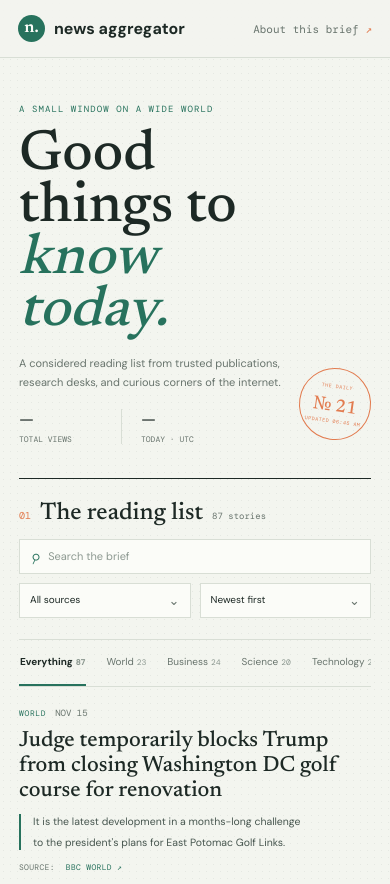
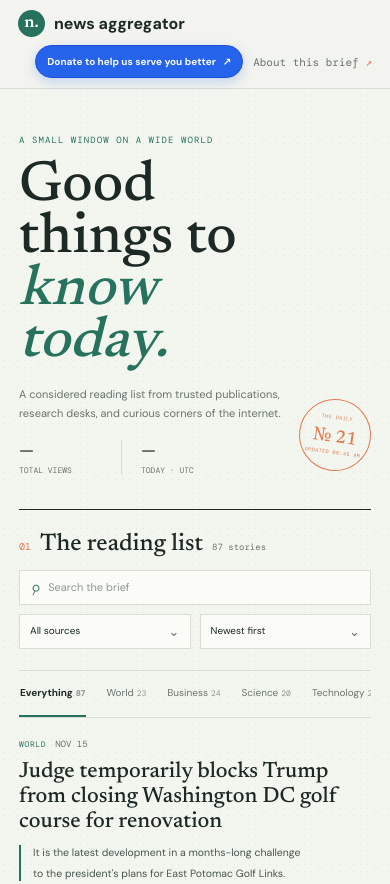
Before and after one commit to pbnkgopiram/newsaggregator, a plain HTML site: page index.html in a window 390 px wide. Shown: the top 884 px of the page. Drawn offline with nearby package versions, Linux system fonts and the light colour scheme; no server answers.

Commit message:
Update production donate button
Co-authored-by: Copilot <223556219+Copilot@users.noreply.github.com>

```diff
--- a/app.js
+++ b/app.js
@@ -53,7 +53,7 @@ function configureDonationLink() {
       link.href = parsedUrl.href;
       link.target = "_blank";
       link.rel = "noopener noreferrer";
-      document.querySelector("#donate-label").textContent = "Support this brief";
+      document.querySelector("#donate-label").textContent = "Donate to help us serve you better";
       link.hidden = false;
       return;
     }
--- a/index.html
+++ b/index.html
@@ -18,14 +18,16 @@
     <link href="https://fonts.googleapis.com/css2?family=DM+Mono:wght@400;500&family=DM+Sans:wght@400;500;600;700&family=Newsreader:opsz,wght@6..72,500;6..72,600&display=swap" rel="stylesheet">
     <link rel="stylesheet" href="styles.css">
     <script src="site-config.js" defer></script>
-    <script src="app.js" defer></script>
+    <script src="app.js?v=20261121-donate" defer></script>
   </head>
   <body>
     <header class="topbar">
       <a class="wordmark" href="./" aria-label="News Aggregator home"><span class="mark" aria-hidden="true">n.</span> news aggregator</a>
       <div class="topbar-note"><span class="live-dot" aria-hidden="true"></span> INDEPENDENTLY GATHERED <span class="topbar-divider">/</span> ALWAYS SOURCE-LINKED</div>
-      <a class="donate-link" id="donate-link" hidden><span id="donate-label">Donate</span><span aria-hidden="true">↗</span></a>
-      <a class="about-link" href="#about">About this brief <span aria-hidden="true">↗</span></a>
+      <div class="topbar-actions">
+        <a class="donate-link" id="donate-link" href="https://razorpay.me/@gopiramkrishnamurthy" target="_blank" rel="noopener noreferrer"><span id="donate-label">Donate to help us serve you better</span><span aria-hidden="true">↗</span></a>
+        <a class="about-link" href="#about">About this brief <span aria-hidden="true">↗</span></a>
+      </div>
     </header>
 
     <main>
--- a/site-config.js
+++ b/site-config.js
@@ -1,6 +1,6 @@
 window.FIELDNOTES_CONFIG = {
   counterApiUrl: "https://newsaggregator-counter.ggregator.workers.dev",
-  donationUrl: "",
+  donationUrl: "https://razorpay.me/@gopiramkrishnamurthy",
   upiId: "",
   payeeName: ""
 };
--- a/styles.css
+++ b/styles.css
@@ -47,9 +47,10 @@ button:focus-visible, a:focus-visible, input:focus-visible, select:focus-visible
 .live-dot { display: inline-block; width: 6px; height: 6px; margin-right: 7px; border-radius: 50%; background: var(--green); vertical-align: 1px; box-shadow: 0 0 0 3px #27725d1c; }
 .about-link { text-decoration: none; color: var(--muted); font-size: 11px; }
 .about-link span { color: var(--orange); }
-.donate-link { display: inline-flex; align-items: center; gap: 7px; padding: 7px 10px; border: 1px solid var(--orange); color: #a64e2c; text-decoration: none; font-size: 10px; white-space: nowrap; }
-.donate-link:hover { color: var(--white); background: var(--orange); }
+.donate-link { display: inline-flex; align-items: center; gap: 7px; padding: 10px 15px; border: 1px solid #1d4ed8; border-radius: 999px; background: #2563eb; color: var(--white); text-decoration: none; font-size: 11px; font-weight: 700; white-space: nowrap; box-shadow: 0 4px 12px rgba(37, 99, 235, .24); transition: transform .2s ease, background .2s ease, box-shadow .2s ease; }
+.donate-link:hover { color: var(--white); background: #1d4ed8; transform: translateY(-1px); box-shadow: 0 6px 16px rgba(37, 99, 235, .3); }
 .donate-link[hidden] { display: none; }
+.topbar-actions { display: flex; align-items: center; gap: 16px; }
 
 main { max-width: 1280px; margin: 0 auto; padding: 0 clamp(22px, 6vw, 88px); }
 .intro { min-height: 313px; padding: 58px 0 49px; display: flex; justify-content: space-between; align-items: flex-end; border-bottom: 1px solid var(--ink); animation: arrive .55s ease-out both; }
@@ -131,6 +132,9 @@ h2 { margin: 0; font-family: var(--serif); font-size: 26px; font-weight: 500; le
 @keyframes spin { to { transform: rotate(360deg); } }
 @keyframes arrive { from { opacity: 0; transform: translateY(7px); } to { opacity: 1; transform: translateY(0); } }
 
+@media (max-width: 1050px) {
+  .topbar-note { display: none; }
+}
 @media (max-width: 850px) {
   .topbar { padding-right: 25px; padding-left: 25px; }
   main { padding-right: 25px; padding-left: 25px; }
@@ -140,9 +144,10 @@ h2 { margin: 0; font-family: var(--serif); font-size: 26px; font-weight: 500; le
   .search-box { flex: 1; }
 }
 @media (max-width: 620px) {
-  .topbar { height: 58px; padding: 0 18px; }
+  .topbar { height: auto; min-height: 58px; padding: 10px 18px; flex-wrap: wrap; gap: 8px; }
   .topbar-note { display: none; }
-  .donate-link { padding: 6px 7px; font-size: 9px; }
+  .topbar-actions { width: 100%; justify-content: flex-end; flex-wrap: wrap; gap: 10px; }
+  .donate-link { padding: 9px 11px; font-size: 10px; }
   main { padding: 0 19px; }
   .intro { min-height: 270px; padding: 45px 0 34px; align-items: flex-end; }
   h1 { font-size: 57px; }
```
